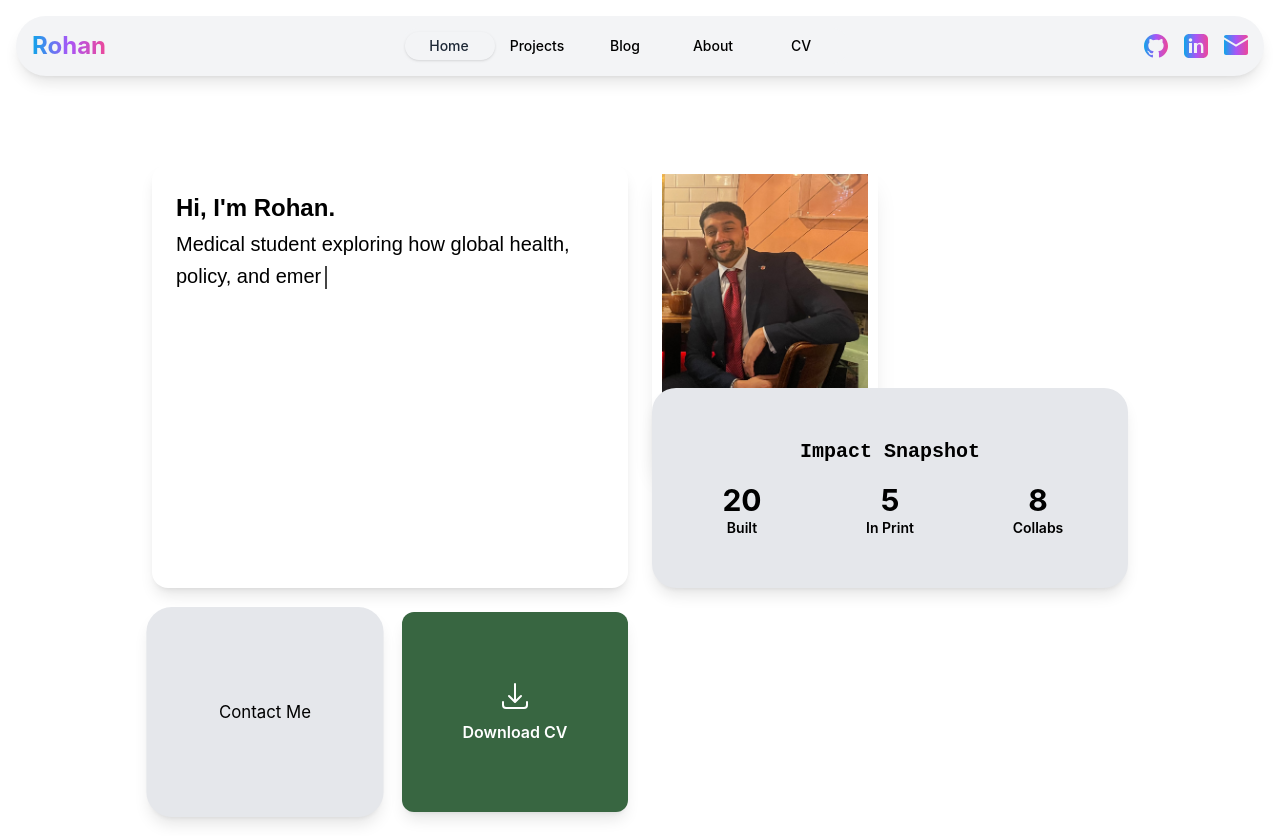
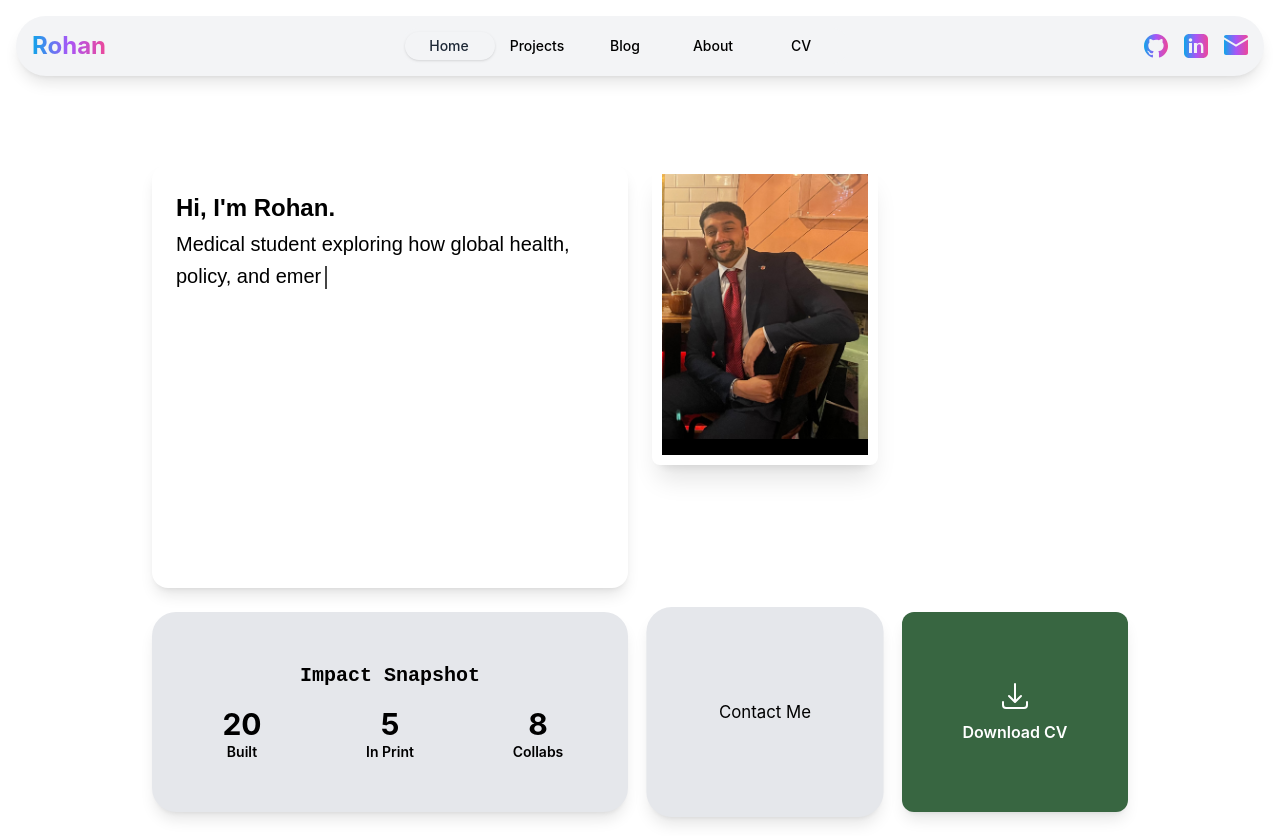
Before and after one commit to SUPA5INGH/personal-website, a Next.js app: page / in a window 1280 px wide. Built offline with nearby package versions, Linux system fonts and the light colour scheme.

Commit message:
Update PolaroidSelfieTile.tsx

```diff
--- a/components/PolaroidSelfieTile.tsx
+++ b/components/PolaroidSelfieTile.tsx
@@ -32,7 +32,7 @@ export default function PolaroidSelfieTile() {
     <motion.div
       role="img"
       aria-label="Photograph of Rohan"
-      className="relative aspect-[3/4] w-full sm:col-span-1 sm:row-span-1 md:col-span-1 xl:col-span-1"
+      className="relative aspect-[3/4] w-full row-span-2 sm:col-span-1 md:col-span-1 xl:col-span-1"
       style={{
         perspective: 800,
         rotateX: springX,
```
